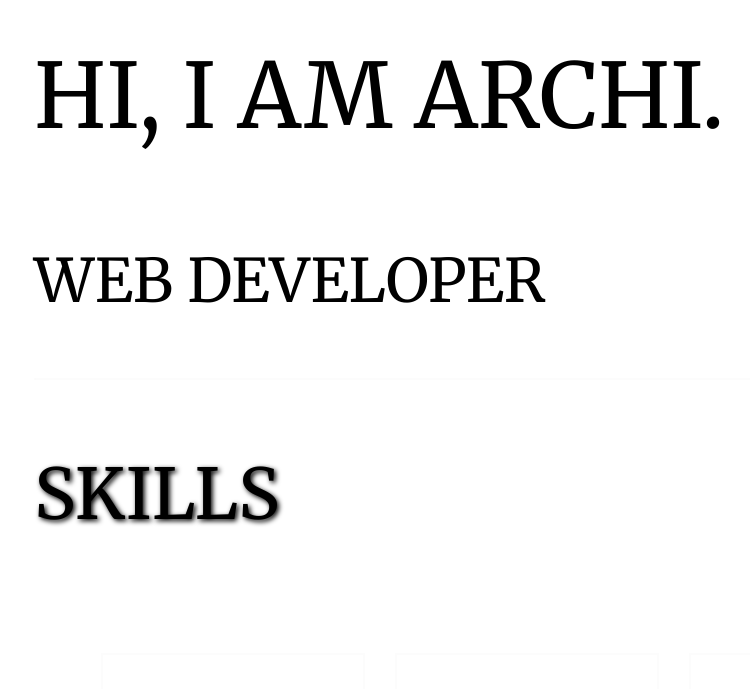
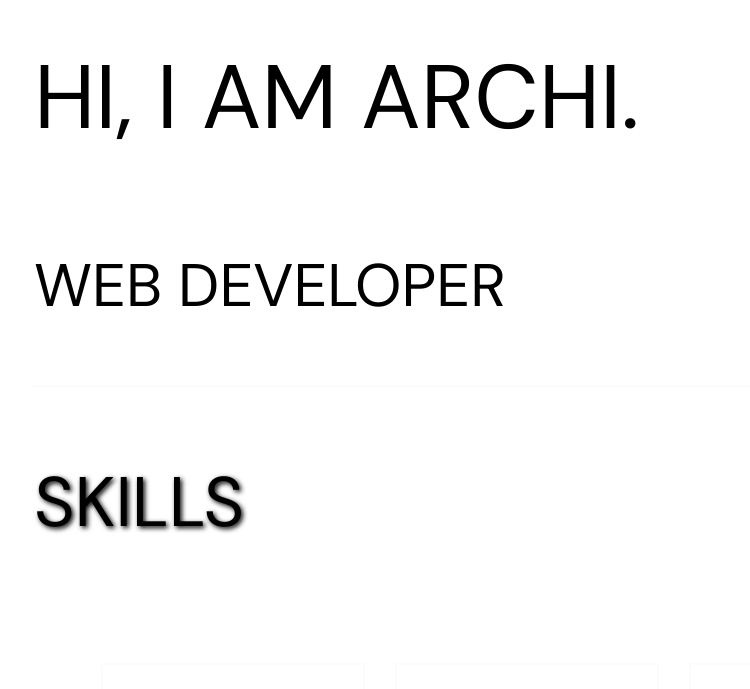
Before and after one commit to archiKumari/my_portfolio, a React (Create React App) app: page / in a window 1280 px wide. Shown: the part 111-800 px from the top of the page, without its empty margins (26-776 px from the left). Built offline with nearby package versions, Linux system fonts and the light colour scheme.

Commit message:
Font family changed

```diff
--- a/src/App.css
+++ b/src/App.css
@@ -1,7 +1,16 @@
-@import url('https://fonts.googleapis.com/css2?family=Merriweather:ital,wght@0,300;0,400;0,700;0,900;1,300;1,400;1,700;1,900&display=swap');
+@import url('https://fonts.googleapis.com/css2?family=DM+Sans:ital,opsz,wght@0,9..40,100..1000;1,9..40,100..1000&display=swap');
 
-body, #root {
-  font-family: 'Merriweather';
+html{
+  scroll-snap-type: y mandatory;
+  scroll-behavior: smooth;
+}
+
+section{
+  scroll-snap-align: center;
+}
+
+body{
+  font-family: 'DM Sans', sans-serif;
 }
 
 .main-container {
@@ -32,7 +41,3 @@ html {
 .heading4 {
   font-size: 30px;
 }
-
-/* section {
-  margin: 40px;
-} */
```
